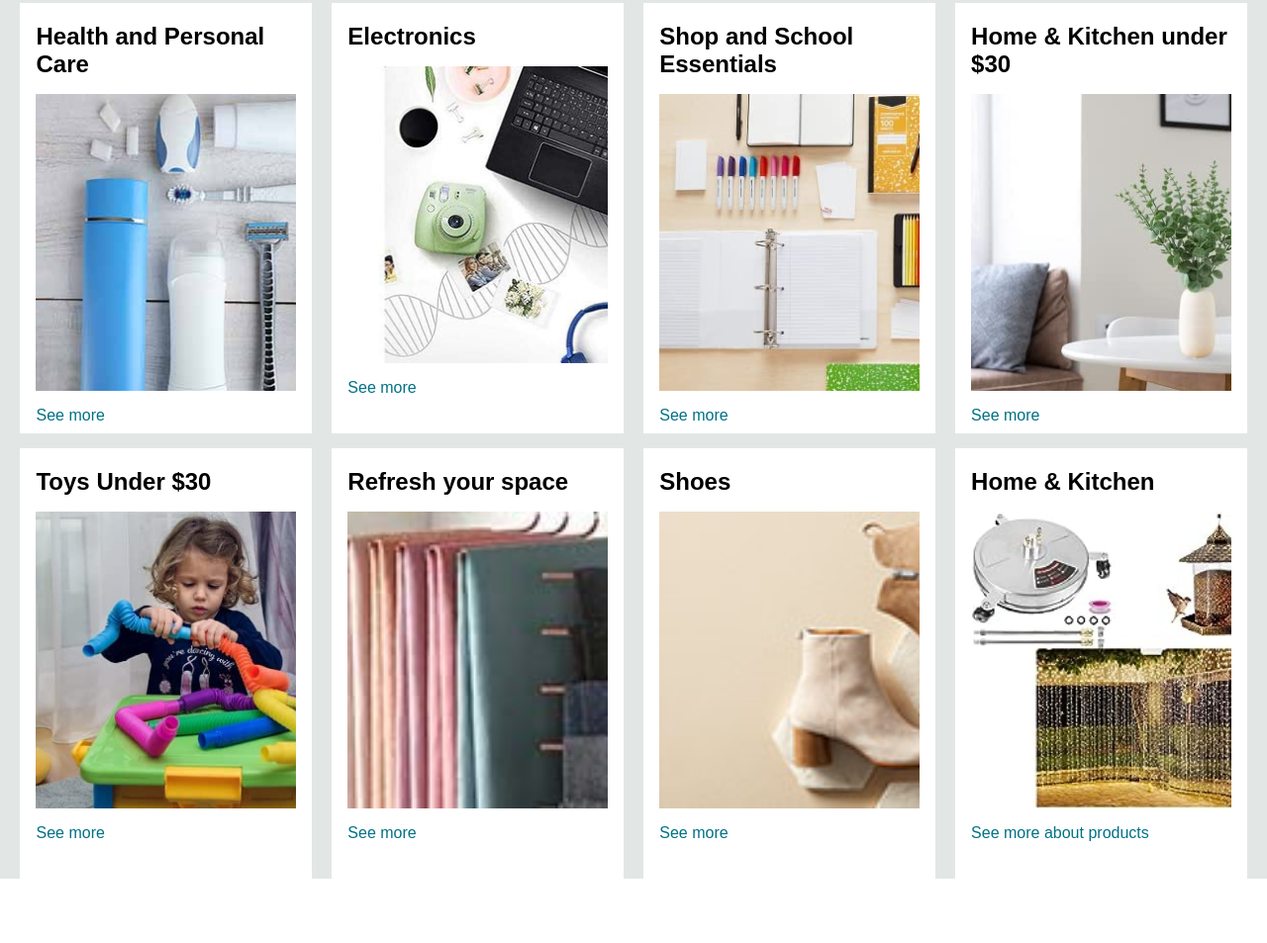
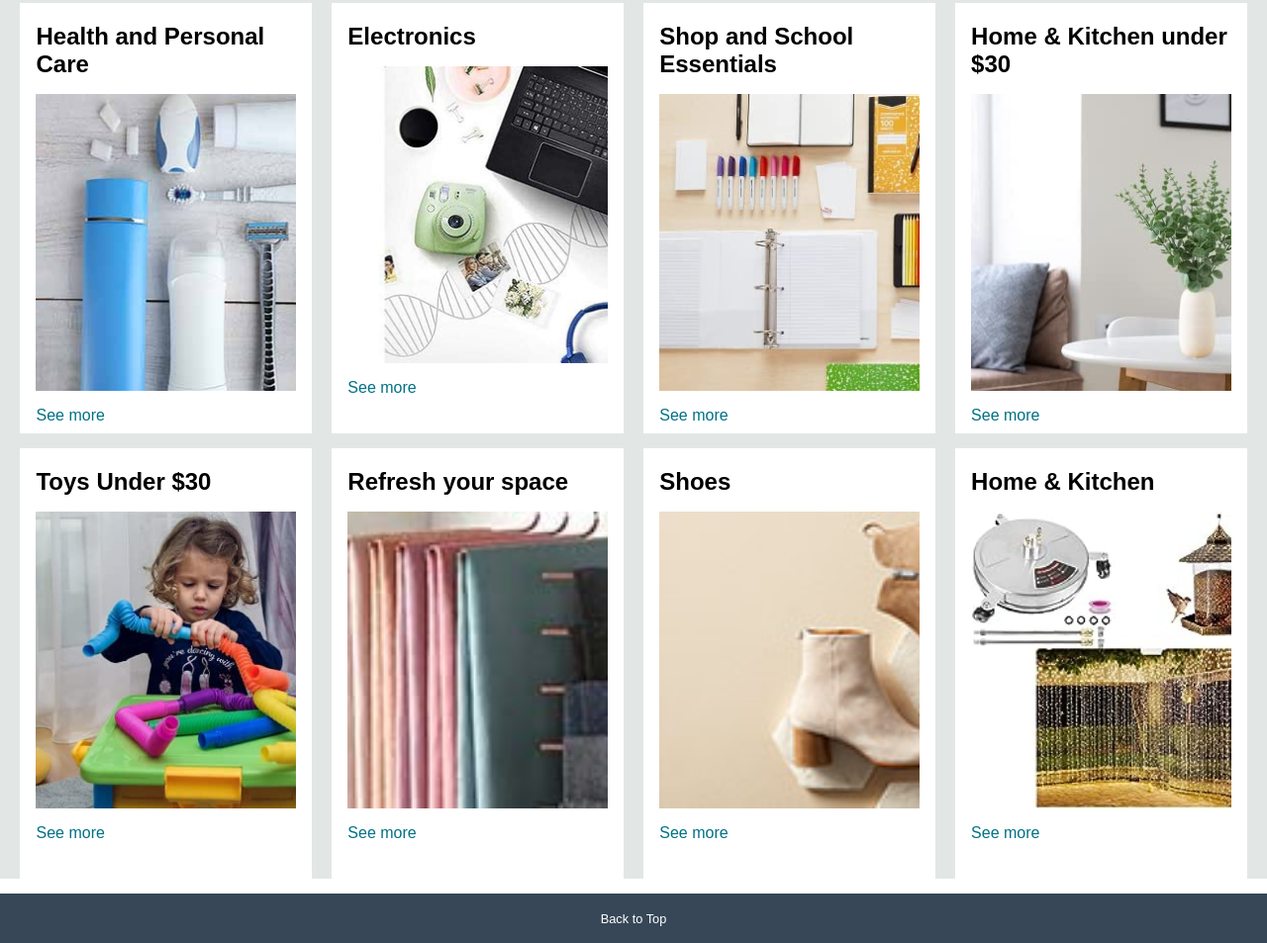
Before and after one commit to AYZBTR/Amazon.com-Clone, a plain HTML site: page index.html in a window 1280 px wide. Shown: the part 512-1465 px from the top of the page at 99% size. Before the commit the page ends 1400 px from the top, so only its background shows below. Drawn offline with Linux system fonts and the light colour scheme.

Commit message:
back to top!

```diff
--- a/index.html
+++ b/index.html
@@ -150,18 +150,16 @@
             <div class="box8 box"><div class="box-content">
                     <h2>Home & Kitchen</h2>
                 <div class="box-image" style="background-image: url(sparebox.jpg);"> </div>
-                 <p>See more about products</p>
+                 <p>See more</p>
                 </div>
             </div>
         </div>
-
-
-
-
-
     </head>
     <footer>
+        <div class="foot-panel1">
+            <a class="foot-panel1" href="http://127.0.0.1:5500/ "> Back to Top</a>
 
+        </div>
     </footer>
 
 </body>
--- a/style.css
+++ b/style.css
@@ -193,3 +193,18 @@ span{
 .box-content p{
     color: #007185;
 }
+
+/* footer */
+footer{
+    margin-top: 15px ;
+}
+.foot-panel1{
+    background-color: #374758;
+    color: white;
+    height: 50px;
+    display: flex;
+    justify-content: center;
+    align-items: center;
+    font-size: 0.8rem;
+    text-decoration: none;
+}
```
